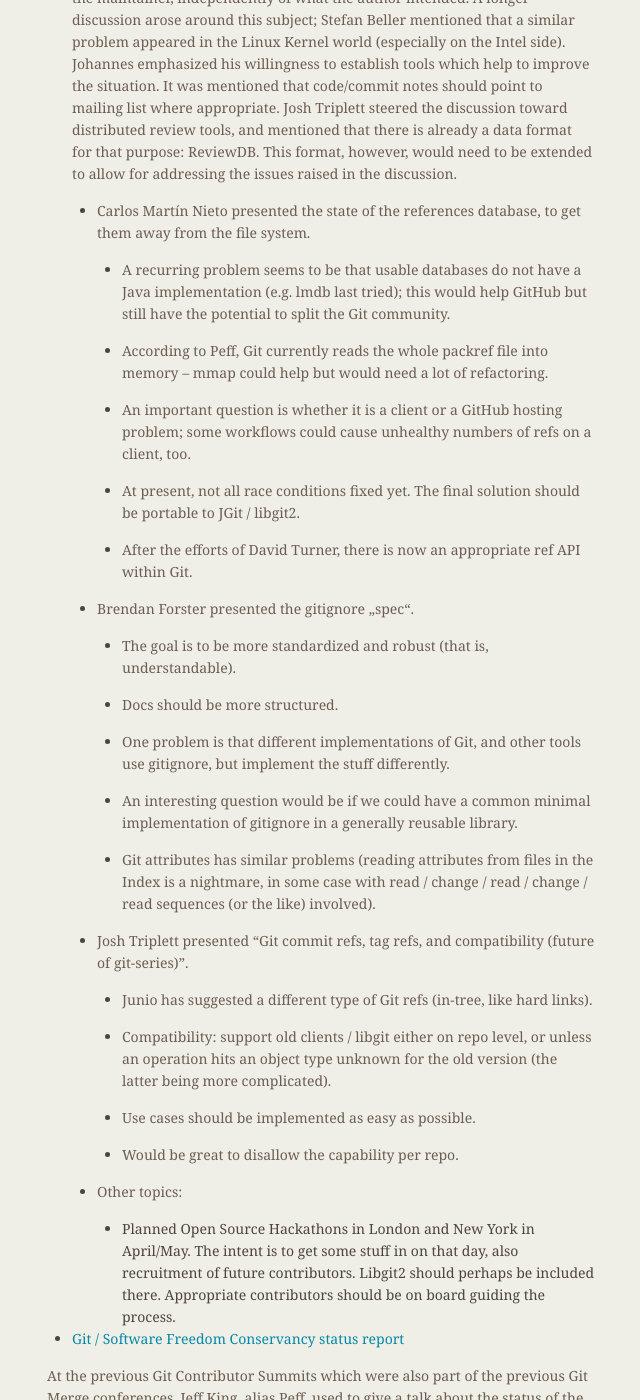
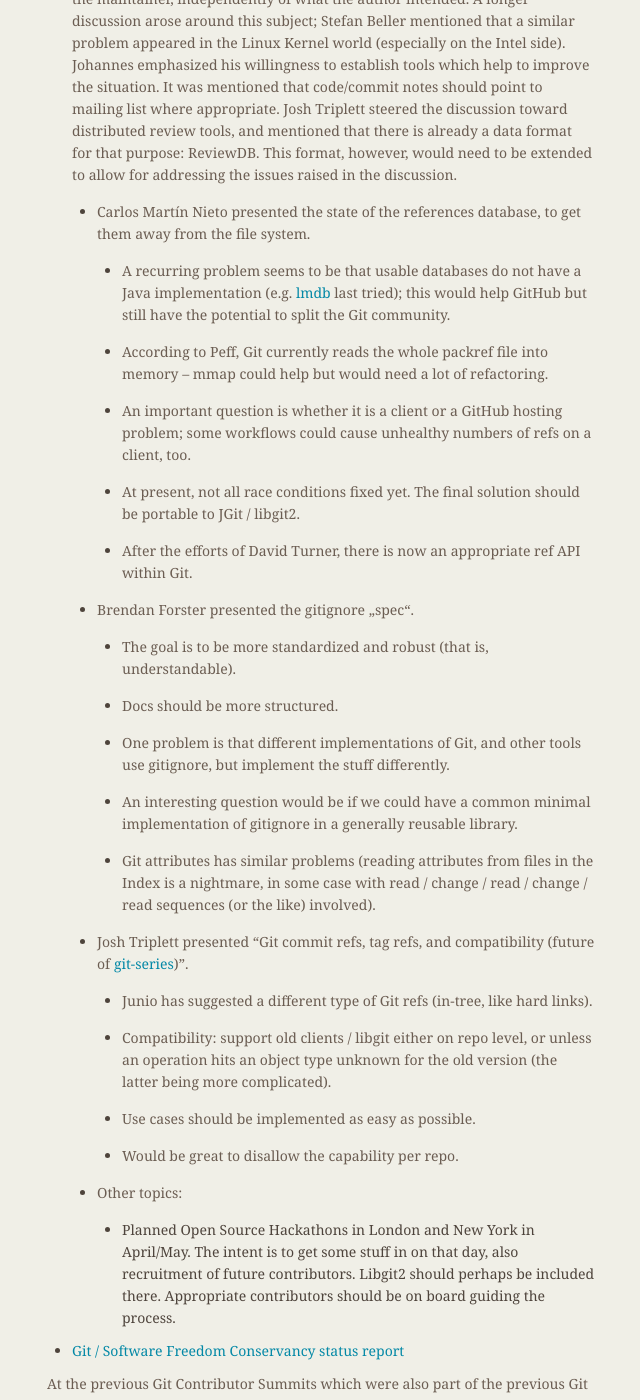
Before and after one commit to git/git.github.io, a Jekyll site: the page built from rev_news/drafts/edition-24.md, in a window 1280 px wide and 1400 px high, scrolled down 3628 px. Shown: the whole window, without its empty margins (487-1127 px from the left). Built offline with Jekyll 4.4.1, drawn with Linux system fonts in a browser that asks for light colours; some of the changed text lies outside the part shown.

Commit message:
rn-24: Linkify description of Contributor's Summit

```diff
--- a/rev_news/drafts/edition-24.md
+++ b/rev_news/drafts/edition-24.md
@@ -117,7 +117,7 @@
 	* Stefan Beller presented the `git submodule` state.
 
 		* Instead of `git submodules`, Android with its 1000
-                  Git repos uses the `repo` tool; the Android
+                  Git repos uses the [`repo`][repo] tool; the Android
                   repositories are somewhat unrelated, and most
                   contributors just work in 1 or 2 repos.
 
@@ -147,9 +147,9 @@
                   issues to tools like Gerrit looks suboptimal.
 
 		* The topic was concluded with a short discussion on
-                  git bisect with submodules.
+                  `git bisect` with submodules.
 
-	* Jacob Vosmaer presented the GitLab solution for Gitaly, aka
+	* Jacob Vosmaer presented the GitLab solution for [Gitaly][], aka
           „Git RPC“.
 
 		* GitLab tries to get away from NFS, and would like to
@@ -234,7 +234,7 @@
 
 		* A recurring problem seems to be that usable
                   databases do not have a Java implementation
-                  (e.g. lmdb last tried); this would help GitHub but
+                  (e.g. [lmdb][] last tried); this would help GitHub but
                   still have the potential to split the Git
                   community.
 
@@ -273,7 +273,7 @@
                   read sequences (or the like) involved).
 
 	* Josh Triplett presented "Git commit refs, tag refs, and
-          compatibility (future of git-series)".
+          compatibility (future of [git-series][])".
 
 		* Junio has suggested a different type of Git refs
                   (in-tree, like hard links).
```
Also changed, not shown: other parts of rev_news/drafts/edition-24.md (+4 -0 lines).
